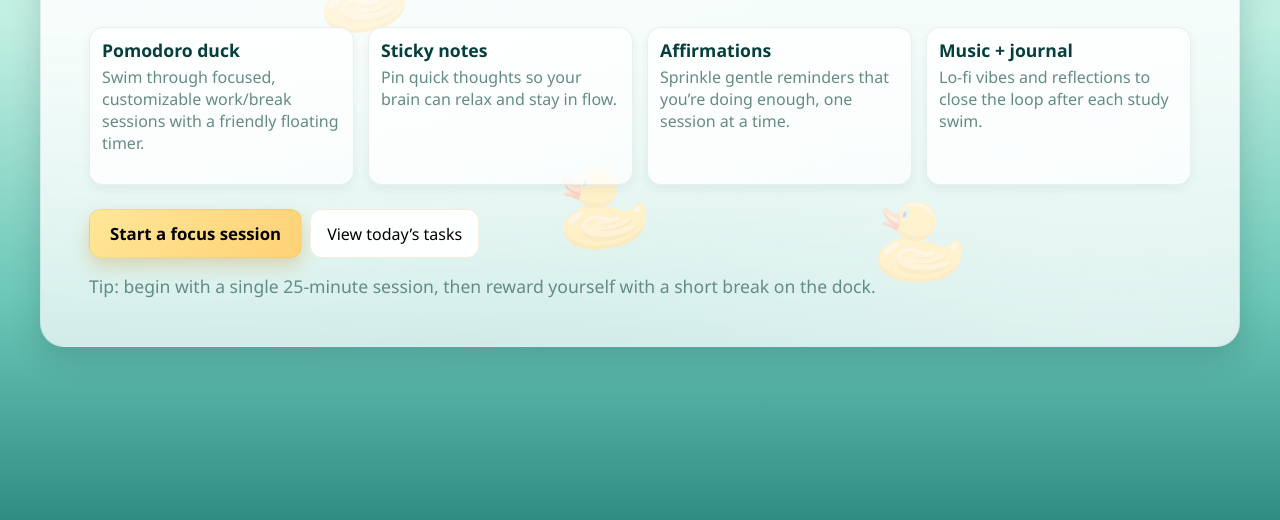
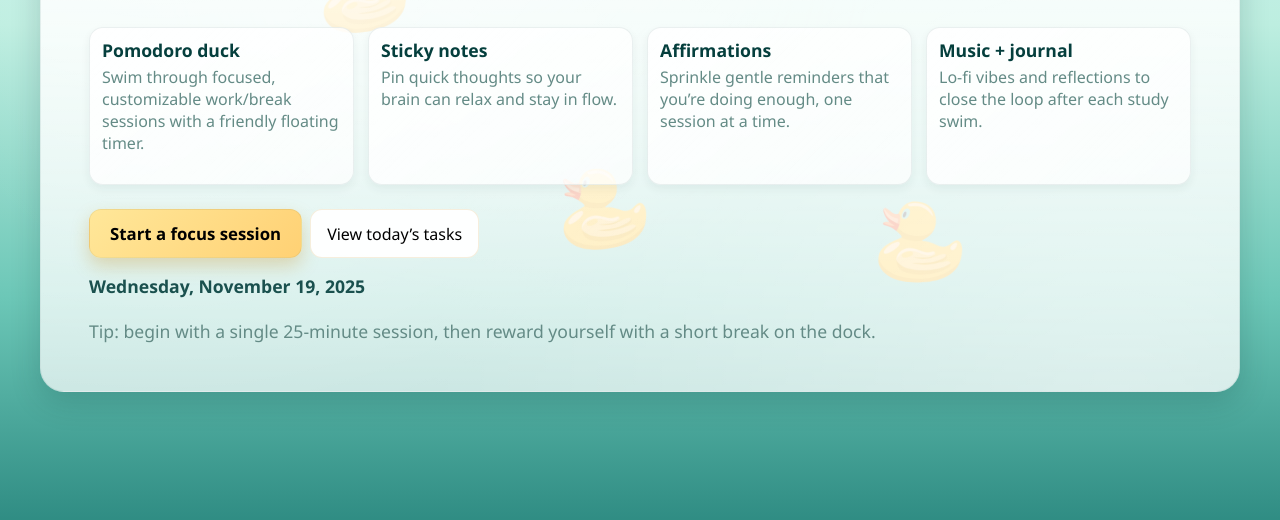
Before and after one commit to annahauk/agile555, a website built with Vite: page index.html in a window 1280 px wide. Shown: the part 386-906 px from the top of the page. Built offline with nearby package versions, Linux system fonts and the light colour scheme.

Commit message:
Display date on home page

```diff
--- a/src/components/home.html
+++ b/src/components/home.html
@@ -49,6 +49,8 @@
           View today’s tasks
         </button>
       </div>
+      <!-- Add date here -->
+          <p id="date-display" class="current-date"></p>
 
       <p class="hero-footnote">
         Tip: begin with a single 25-minute session, then reward yourself with a short break on the dock.
--- a/src/main.ts
+++ b/src/main.ts
@@ -528,9 +528,19 @@ function navigate(route:Route){
   clearView()
 
   switch(route){
-    case '#/home':
+    case '#/home': //might remove later idk
       mountTemplate('tmpl-home')
+      const today = new Date();
+      const formatted = today.toLocaleDateString("en-US", {
+        weekday: "long",
+        year: "numeric",
+        month: "long",
+        day: "numeric"
+      });
+      const dateE1 = document.getElementById("date-display")
+      if (dateE1) dateE1.textContent = formatted;
       break
+
     case '#/pomodoro':
       mountPomodoro()
       break
--- a/src/styles/components/home.css
+++ b/src/styles/components/home.css
@@ -198,3 +198,14 @@
     text-align: left;
   }
 }
+
+/* code for date display on home page */
+#date-display {
+  margin: 0;
+  margin-bottom: 4px;
+  font-size: 1.1rem;
+  line-height: 1.4;
+  color:#053f3d;
+  opacity: 0.9;
+  font-weight: 600;
+}
```
Also changed, not shown: 1 other file.
